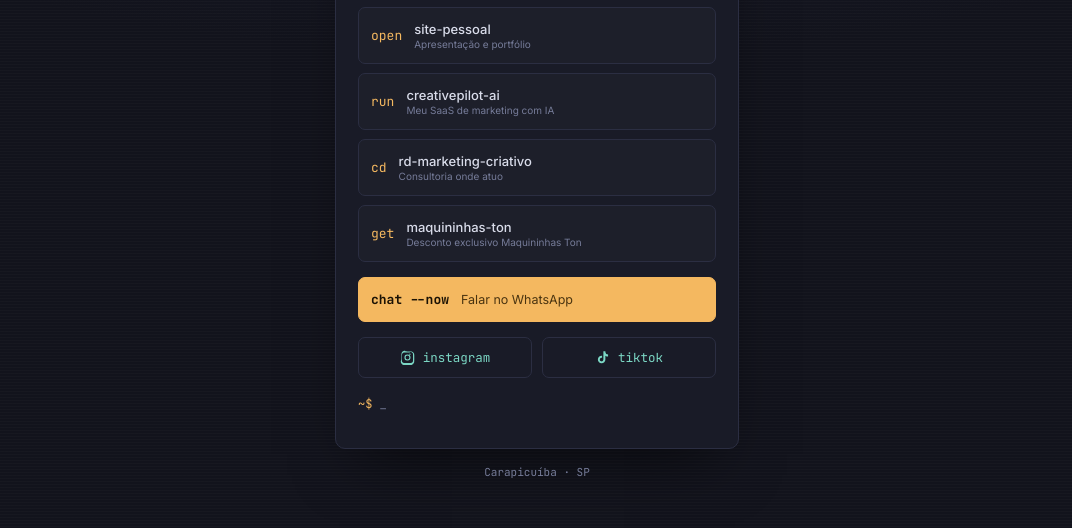
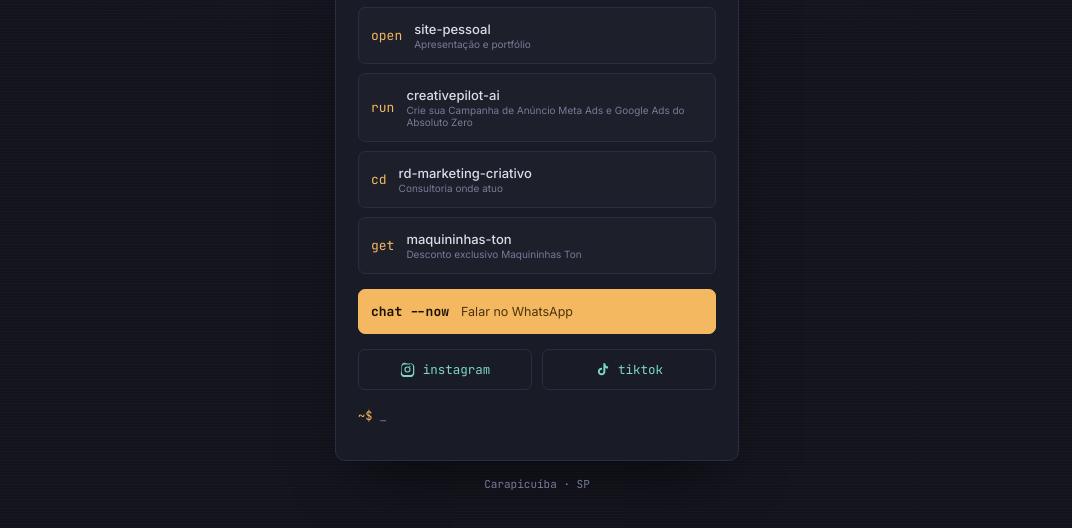
Before and after one commit to atlasteck/biosite, a plain HTML site: page index.html in a window 1280 px wide. Shown: the part 200-728 px from the top of the page, without its empty margins (103-1175 px from the left). Drawn offline with Linux system fonts and the light colour scheme.

Commit message:
Enhance description for creativepilot-ai project
Updated the description for the creativepilot-ai project to provide more details about its functionality.

```diff
--- a/index.html
+++ b/index.html
@@ -202,7 +202,7 @@
         </a>
         <a class="row" href="https://criativepilotai.atlasystems.online/" target="_blank" rel="noopener">
           <span class="cmd">run</span>
-          <span class="desc"><b>creativepilot-ai</b><small>Meu SaaS de marketing com IA</small></span>
+          <span class="desc"><b>creativepilot-ai</b><small>Crie sua Campanha de Anúncio Meta Ads e Google Ads do Absoluto Zero</small></span>
         </a>
         <a class="row" href="https://rdmktcriativo.com.br" target="_blank" rel="noopener">
           <span class="cmd">cd</span>
```
